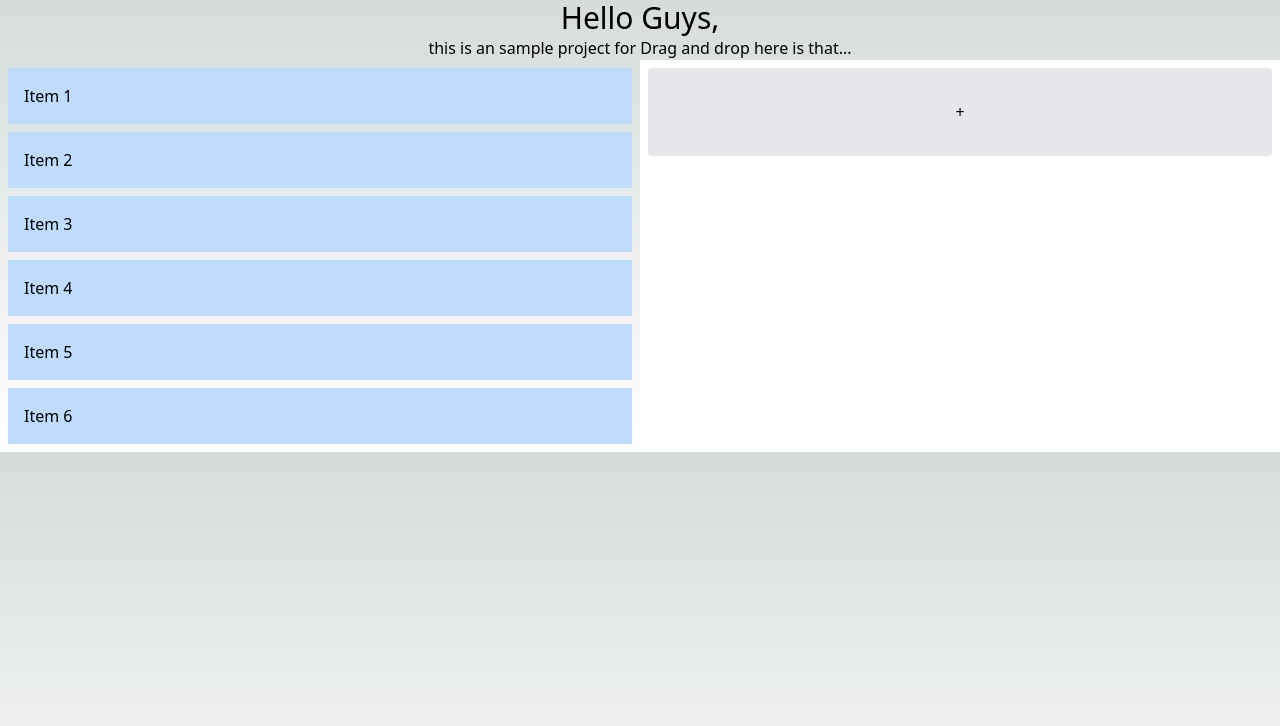
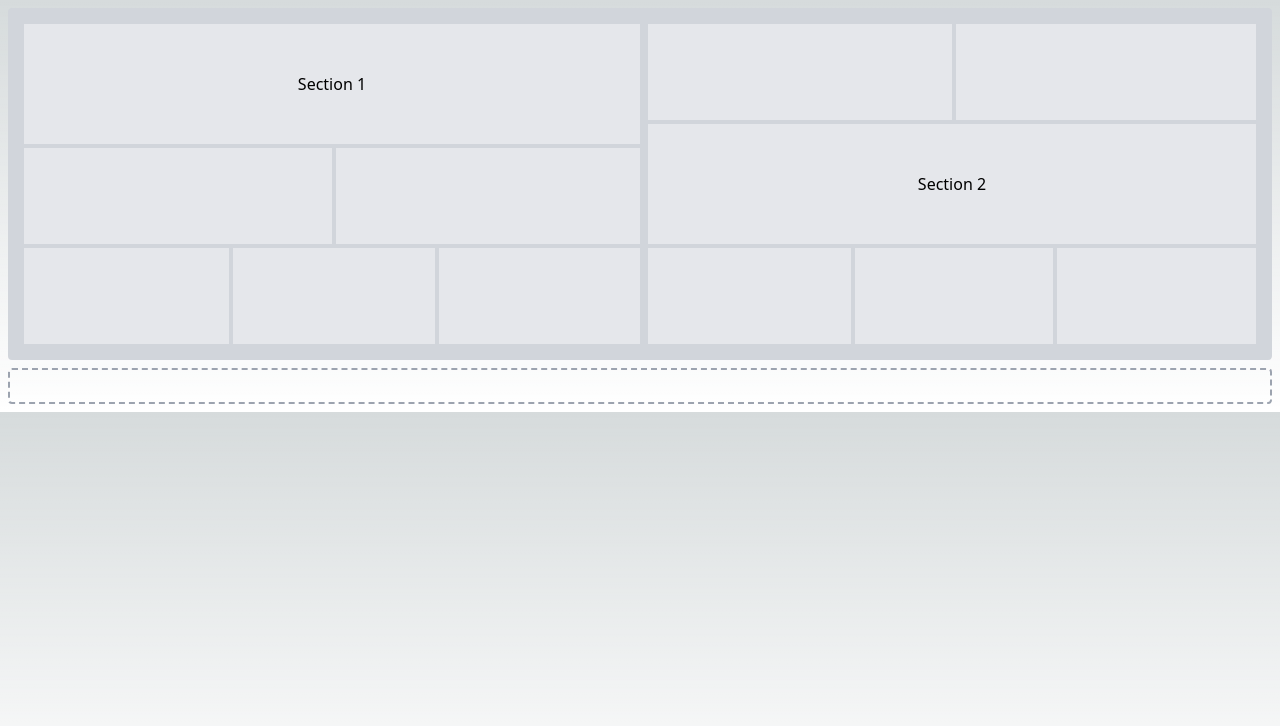
Before and after one commit to shaheedulaslam/Drag-drop-sample-next-.s, a Next.js app: page / in a window 1280 px wide. Shown: the top 726 px of the page. Built offline with nearby package versions, Linux system fonts and the light colour scheme.

Commit message:
created sections

```diff
--- a/package.json
+++ b/package.json
@@ -11,6 +11,8 @@
   "dependencies": {
     "next": "14.0.2",
     "react": "^18",
+    "react-dnd": "^16.0.1",
+    "react-dnd-html5-backend": "^16.0.1",
     "react-dom": "^18"
   },
   "devDependencies": {
--- a/src/components/DragDrop.js
+++ b/src/components/DragDropPr1.js
@@ -1,5 +1,5 @@
 import React, { useRef, useState } from "react";
-import DragAndDropExample from "./DragDrop1";
+import DragAndDropExample from "./DragDrop1Pr2";
 
 export default function DragDrop() {
   const dragOverItem = useRef();
--- /dev/null
+++ b/src/components/DropZone.js
@@ -0,0 +1,60 @@
+import { useDrop } from "react-dnd";
+import { ItemTypes } from "./ItemTypes";
+
+const DropZone = ({
+  droppedSections,
+  onDrop,
+  onAddContent,
+  onDeleteSection,
+}) => {
+  const [{ isOver }, drop] = useDrop(() => ({
+    accept: ItemTypes.SECTION,
+    drop: (item) => onDrop(item),
+    collect: (monitor) => ({
+      isOver: !!monitor.isOver(),
+    }),
+  }));
+
+  const handleAddContent = (index, content) => {
+    onAddContent(index, content);
+  };
+
+  return (
+    <div
+      ref={drop}
+      className={`p-4 m-2 border-2 border-dashed border-gray-400 rounded ${
+        isOver ? "bg-gray-100" : ""
+      }`}
+    >
+      {droppedSections.map((section, index) => (
+        <div key={index} className="mb-4 relative">
+          <h3 className="mb-2">{section.title}</h3>
+          <textarea
+            rows="4"
+            className="w-full p-2 border border-gray-300 rounded text-black"
+            placeholder="Add content..."
+            onChange={(e) => handleAddContent(index, e.target.value)}
+          />
+          <button
+            onClick={() => onDeleteSection(index)}
+            className="absolute top-0 right-0 animate-bounce"
+          >
+            <svg
+              xmlns="http://www.w3.org/2000/svg"
+              width="20"
+              height="20"
+              fill="red"
+              class="bi bi-trash-fill"
+              viewBox="0 0 16 16"
+            >
+              {" "}
+              <path d="M2.5 1a1 1 0 0 0-1 1v1a1 1 0 0 0 1 1H3v9a2 2 0 0 0 2 2h6a2 2 0 0 0 2-2V4h.5a1 1 0 0 0 1-1V2a1 1 0 0 0-1-1H10a1 1 0 0 0-1-1H7a1 1 0 0 0-1 1H2.5zm3 4a.5.5 0 0 1 .5.5v7a.5.5 0 0 1-1 0v-7a.5.5 0 0 1 .5-.5zM8 5a.5.5 0 0 1 .5.5v7a.5.5 0 0 1-1 0v-7A.5.5 0 0 1 8 5zm3 .5v7a.5.5 0 0 1-1 0v-7a.5.5 0 0 1 1 0z" />{" "}
+            </svg>
+          </button>
+        </div>
+      ))}
+    </div>
+  );
+};
+
+export default DropZone;
--- /dev/null
+++ b/src/components/ItemTypes.js
@@ -0,0 +1,3 @@
+export const ItemTypes = {
+    SECTION: 'SECTION',
+  };
--- /dev/null
+++ b/src/components/Section.js
@@ -0,0 +1,38 @@
+import { useDrag } from 'react-dnd';
+import { ItemTypes } from './ItemTypes';
+
+
+const Section = ({ title }) => {
+  const [{ isDragging}, Section1drag] = useDrag(() => ({
+    type: ItemTypes.SECTION,
+    item: { title },
+    collect: monitor => ({
+      isDragging: !!monitor.isDragging(),
+    }),
+  }));
+
+
+  return (
+      <div className={`grid grid-cols-1 rounded text-center text-black ${isDragging ? 'opacity-50': ''}`} ref={Section1drag}>
+            <div className='col-span-1 bg-gray-200  py-12'>
+            <span>{title}</span>
+            </div>
+            <div className='grid grid-cols-2 space-x-1 my-1'>
+            <div className='col-span-1 bg-gray-200  py-12'>
+            </div>
+            <div className='col-span-1 bg-gray-200   py-12'>
+            </div>
+            </div>
+            <div className='grid grid-cols-3 space-x-1'>
+            <div className='col-span-1 bg-gray-200  py-12'>
+            </div>
+            <div className='col-span-1 bg-gray-200  py-12'>
+            </div>
+            <div className='col-span-1 bg-gray-200  py-12'>
+            </div>
+            </div>
+      </div>
+  );
+};
+
+export default Section;
--- /dev/null
+++ b/src/components/Section1.js
@@ -0,0 +1,39 @@
+import { useDrag } from "react-dnd";
+import { ItemTypes } from "./ItemTypes";
+
+const Section1 = ({ title }) => {
+  const [{ isDragging }, Section1drag] = useDrag(() => ({
+    type: ItemTypes.SECTION,
+    item: { title },
+    collect: (monitor) => ({
+      isDragging: !!monitor.isDragging(),
+    }),
+  }));
+
+  return (
+    <>
+    <div ref={Section1drag} className={`rounded text-center text-black ${
+          isDragging ? "opacity-50" : ""
+        }`}>
+    <div
+        className={`grid grid-cols-2 rounded space-x-1`}>
+        <div className="col-span-1 bg-gray-200  py-12"></div>
+        <div className="col-span-1 bg-gray-200  py-12"></div>
+      </div>
+      <div className="grid grid-cols-1 space-x-1 my-1 text-center text-black">
+        <div className="col-span-1 bg-gray-200  py-12">
+          <span>{title}</span>
+        </div>
+      </div>
+      <div className="grid grid-cols-3 space-x-1">
+        <div className="col-span-1 bg-gray-200  py-12"></div>
+        <div className="col-span-1 bg-gray-200  py-12"></div>
+        <div className="col-span-1 bg-gray-200  py-12"></div>
+      </div>
+    </div>
+
+    </>
+  );
+};
+
+export default Section1;
--- a/src/pages/_document.js
+++ b/src/pages/_document.js
@@ -4,7 +4,9 @@ export default function Document() {
   return (
     <Html lang="en">
       <Head>
+        <head>
         <title>Drag and Drop</title>
+        </head>
       </Head>
       <body>
         <Main />
--- a/src/pages/index.js
+++ b/src/pages/index.js
@@ -1,18 +1,62 @@
-import Image from 'next/image'
-import { Inter } from 'next/font/google'
-import DragDrop from '@/components/DragDrop'
-import DragAndDropExample from '@/components/DragDrop1'
+// import Image from 'next/image'
+// import { Inter } from 'next/font/google'
+// import DragDrop from '@/components/DragDrop'
+// import DragAndDropExample from '@/components/DragDrop1'
 
 
-export default function Home() {
+// export default function Home() {
+//   return (
+//     <>
+//     <div className='flex-col justify-center'>
+//       <h1 className='text-3xl text-center'>Hello Guys,</h1>
+//       <p className='text-center'>this is an sample project for Drag and drop here is that...</p>
+//         <DragDrop />
+//     </div>
+//     </>
+
+//   )
+// }
+
+
+import DropZone from '@/components/DropZone';
+import Section from '@/components/Section';
+import Section1 from '@/components/Section1';
+import { useState } from 'react';
+import { DndProvider } from 'react-dnd';
+import { HTML5Backend } from 'react-dnd-html5-backend';
+
+
+const Home = () => {
+  const [droppedSections, setDroppedSections] = useState([]);
+
+  const handleDrop = (section) => {
+    setDroppedSections((prev) => [...prev, section]);
+  };
+
+  const handleAddContent = (index, content) => {
+    const updatedSections = [...droppedSections];
+    updatedSections[index].content = content;
+    setDroppedSections(updatedSections);
+  };
+
+  const handleDeleteSection = (index) => {
+    const updatedSections = droppedSections.filter((_, i) => i !== index);
+    setDroppedSections(updatedSections);
+  };
+
   return (
-    <>
-    <div className='flex-col justify-center'>
-      <h1 className='text-3xl text-center'>Hello Guys,</h1>
-      <p className='text-center'>this is an sample project for Drag and drop here is that...</p>
-        <DragDrop />
-    </div>
-    </>
+    <DndProvider backend={HTML5Backend}>
+      <div className="p-4 m-2 bg-gray-300 rounded grid grid-cols-2 space-x-2">
+        <div className='col-span-1'>
+        <Section title="Section 1" />
+        </div>
+        <div className='col-span-1'>
+        <Section1 title="Section 2" />
+        </div>
+      </div>
+      <DropZone droppedSections={droppedSections} onDrop={handleDrop} onAddContent={handleAddContent} onDeleteSection={handleDeleteSection}/>
+    </DndProvider>
+  );
+};
 
-  )
-}
+export default Home;
```
Also changed, not shown: src/components/DragDrop1Pr2.js (renamed from src/components/DragDrop1.js), 1 other file (tests, documents, lock files or other folders).
